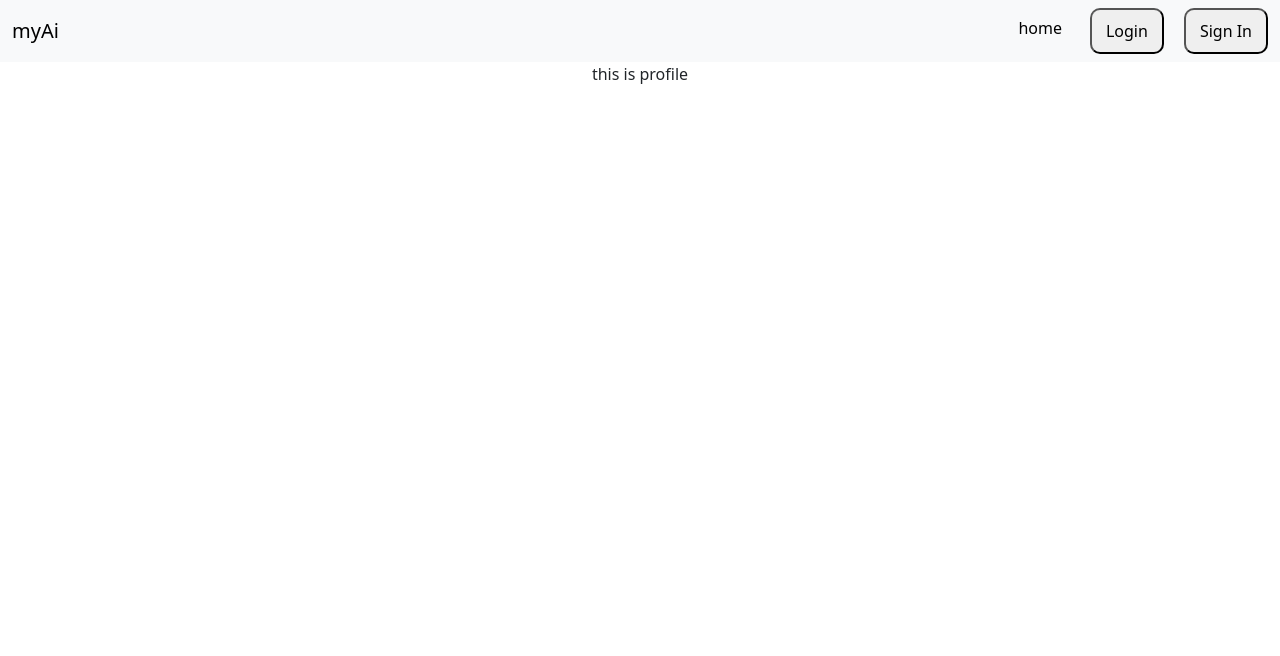
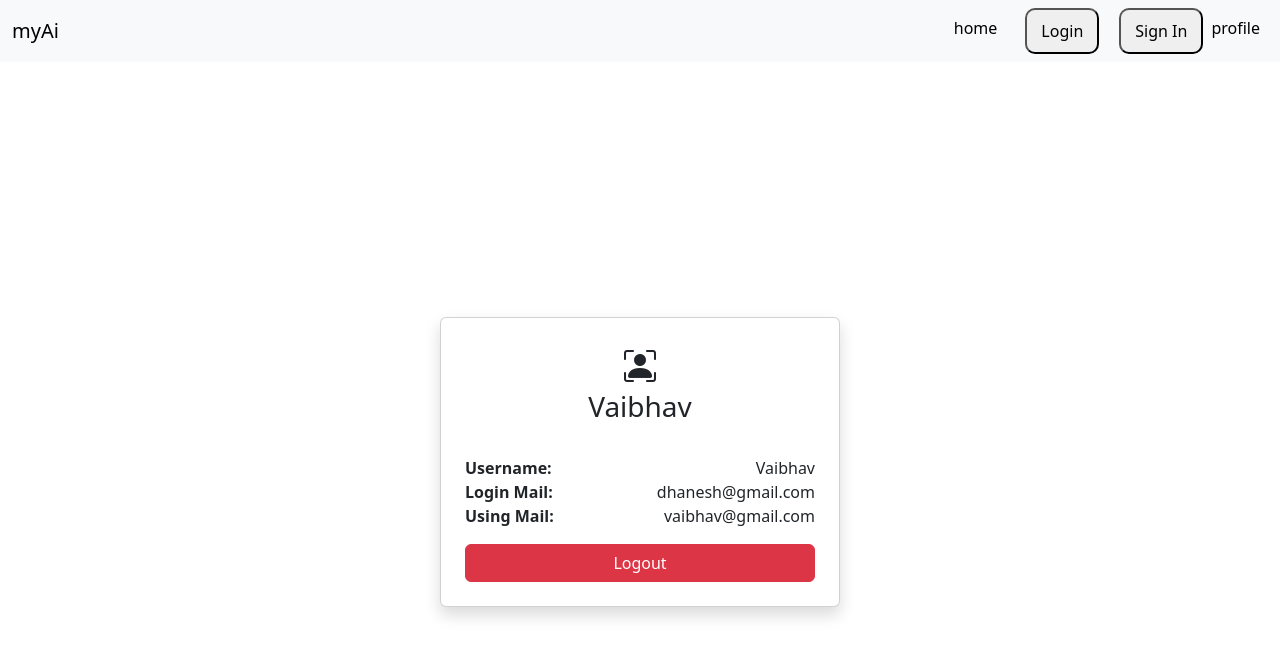
Before and after one commit to praneeth4040/Adjunct, a React (Vite) app in the folder client/: page /profile in a window 1280 px wide. Shown: the top 656 px of the page. Built offline with nearby package versions, Linux system fonts and the light colour scheme.

Commit message:
profile page added

```diff
--- a/client/index.html
+++ b/client/index.html
@@ -6,7 +6,7 @@
     <meta name="viewport" content="width=device-width, initial-scale=1.0" />
     <link href="https://cdn.jsdelivr.net/npm/bootstrap@5.3.3/dist/css/bootstrap.min.css" rel="stylesheet" integrity="sha384-QWTKZyjpPEjISv5WaRU9OFeRpok6YctnYmDr5pNlyT2bRjXh0JMhjY6hW+ALEwIH" crossorigin="anonymous">
     <link rel="stylesheet" href="https://cdn.jsdelivr.net/npm/bootstrap-icons@1.11.3/font/bootstrap-icons.min.css">
-    <title>Vite + React</title>
+    <title>myAi</title>
   </head>
   <body>
     <div id="root"></div>
--- a/client/src/App.jsx
+++ b/client/src/App.jsx
@@ -1,5 +1,5 @@
 import React from 'react';
-import './App.css'
+
 
 import Navbar from './components/navbar';
 import Home from './components/home';
--- a/client/src/components/home.jsx
+++ b/client/src/components/home.jsx
@@ -99,7 +99,7 @@ function Home() {
                 borderRadius: '5px',
               }}
             >
-              <i className="bi bi-send" style={{ color: 'white' }}>send</i>
+              <i className="bi bi-send" style={{ color: 'white' }}> generate</i>
             </button>
           </div>
         </div>
--- a/client/src/components/navbar.jsx
+++ b/client/src/components/navbar.jsx
@@ -22,6 +22,9 @@ function Navbar() {
                                 <li className="nav-item" style={{ marginLeft: '20px' }}>
                                     <button style={{ borderRadius: '10px' }} ><Link className="nav-link active" to="/signin">Sign In</Link></button>
                                 </li>
+                                <li className="nav-item">
+                                    <Link className="nav-link active" aria-current="page" to="/profile">profile</Link>
+                                </li>
 
                             </ul>
                         </div>
--- a/client/src/components/profile.jsx
+++ b/client/src/components/profile.jsx
@@ -1,9 +1,48 @@
 import React from 'react';
+import { useNavigate } from 'react-router-dom';
 
 function Profile() {
-    return ( <>
-    this is profile
-    </> );
+  const navigate = useNavigate();
+
+  const handleLogout = () => {
+    // Clear any authentication tokens or user data
+    localStorage.removeItem("token"); // Or any other logout logic
+    navigate("/login");
+  };
+
+  return (
+    <main>
+      <div className="container d-flex justify-content-center align-items-center vh-100">
+        <div className="card p-4 shadow" style={{ width: '25rem' }}>
+          <div className="text-center mb-4">
+            {/* Profile Picture with larger size */}
+            <i className="bi bi-person-bounding-box fs-2"></i> {/* fs-1 increases the size */}
+            <h3>Vaibhav</h3>
+          </div>
+
+          {/* User Information */}
+          <div className="mb-3">
+            <div className="d-flex justify-content-between">
+              <strong>Username:</strong>
+              <span>Vaibhav</span>
+            </div>
+            <div className="d-flex justify-content-between">
+              <strong>Login Mail:</strong>
+              <span>dhanesh@gmail.com</span>
+            </div>
+            <div className="d-flex justify-content-between">
+              <strong>Using Mail:</strong>
+              <span>vaibhav@gmail.com</span>
+            </div>
+          </div>
+
+          <div className="d-grid">
+            <button className="btn btn-danger" onClick={handleLogout}>Logout</button>
+          </div>
+        </div>
+      </div>
+    </main>
+  );
 }
 
 export default Profile;
```
